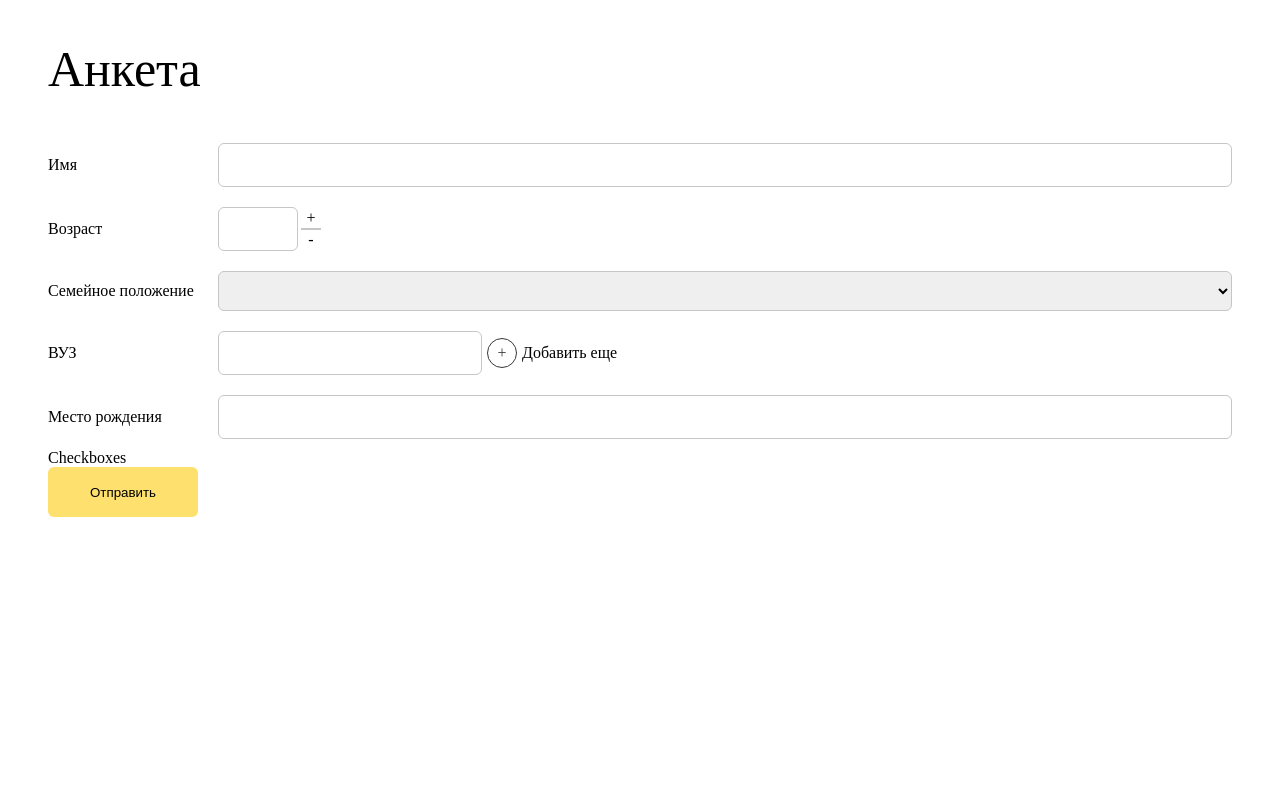
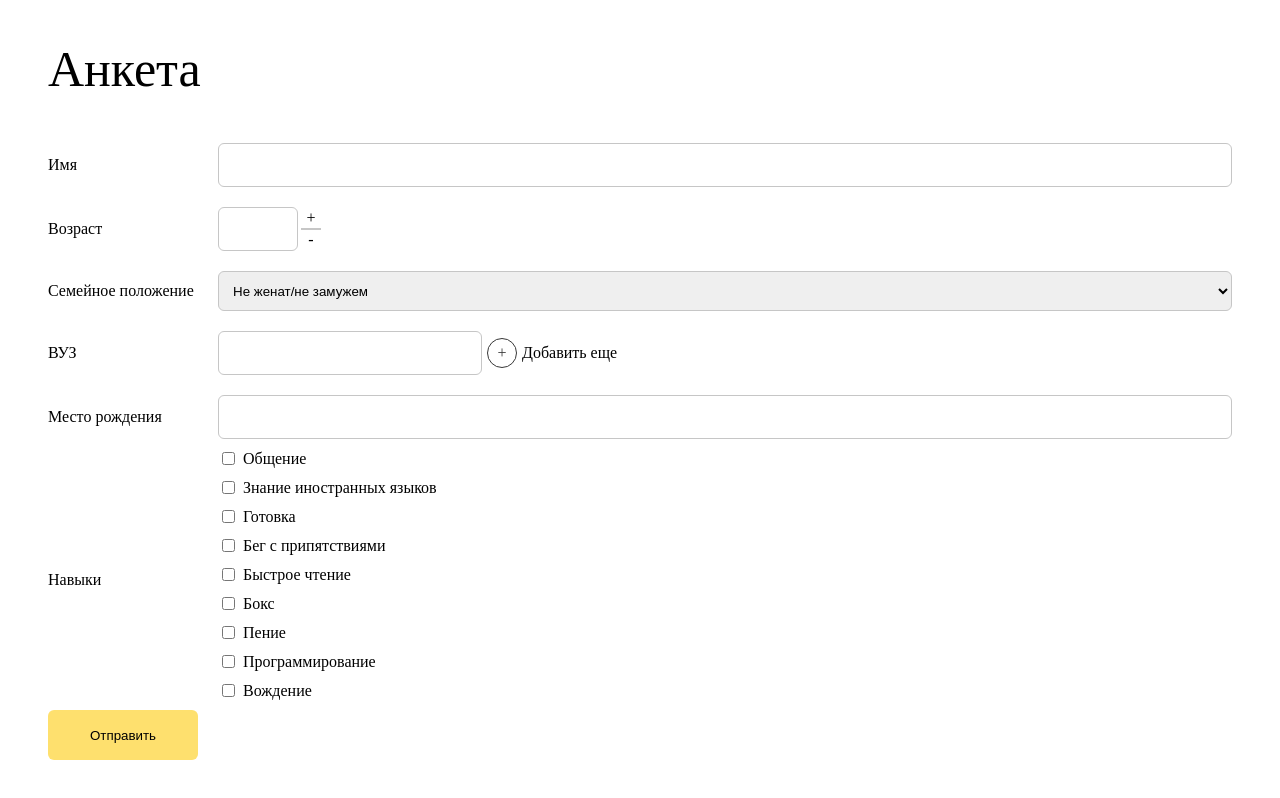
Before and after one commit to olegp306/jsonform, a React (Create React App) app: page / in a window 1280 px wide. Built offline with nearby package versions, Linux system fonts and the light colour scheme.

Commit message:
Add Checkbox and Checkboxes implementation

```diff
--- a/src/components/checkbox/Checkbox.jsx
+++ b/src/components/checkbox/Checkbox.jsx
@@ -1,11 +1,13 @@
-import React from 'react';
-import cn from 'classnames/bind';
-import s from "./Checkbox.module.scss"
+import React,{useState} from "react";
+import cn from "classnames/bind";
+import s from "./Checkbox.module.scss";
 
-const Checkbox = () => {
+const Checkbox = ({ name, label, className, ...rest }) => {
+    const[value,setValue]=useState(false)
   return (
-    <div>
-      <input type='checkbox'/>
+    <div className={cn(s.checkboxWrapper)} onClick={()=>setValue(!value)}>
+      <input type="checkbox" name={name}  checked={value}/>
+      <span className={cn(s.checkboxLabel,s.unselectable)}>{label}</span>
     </div>
   );
 };
--- a/src/components/checkbox/Checkbox.module.scss
+++ b/src/components/checkbox/Checkbox.module.scss
@@ -0,0 +1,19 @@
+.checkboxWrapper {
+  display: flex;
+  justify-content: flex-start;
+  align-items: center;
+  padding-bottom: 10px;
+  width: 250px;
+  cursor: pointer;
+}
+
+.unselectable {
+  -webkit-touch-callout: none; /* iOS Safari */
+  -webkit-user-select: none;   /* Chrome/Safari/Opera */
+}
+
+
+.checkboxLabel{
+  width: 200px;
+  padding-left: 5px;
+}
--- a/src/components/checkboxes/Checkboxes.jsx
+++ b/src/components/checkboxes/Checkboxes.jsx
@@ -1,10 +1,17 @@
-import React from 'react';
-import s from "./Checkboxes.module.scss"
+import React from "react";
+import s from "./Checkboxes.module.scss";
+import Checkbox from "../checkbox";
 
-const Checkboxes = () => {
+const Checkboxes = ({ label, className, items, ...rest }) => {
   return (
-    <div>
-      Checkboxes
+    <div className={s.checkboxesWrapper}>
+      <span className={s.label}>{label}</span>
+      <div className={s.checkboxes}>
+        {items &&
+          items.map((props ) => (
+              <Checkbox {...props}/>
+          ))}
+      </div>
     </div>
   );
 };
--- a/src/components/checkboxes/Checkboxes.module.scss
+++ b/src/components/checkboxes/Checkboxes.module.scss
@@ -0,0 +1,18 @@
+.checkboxesWrapper {
+  display: flex;
+  justify-content: flex-start;
+  align-items: center;
+}
+
+.checkboxes {
+  //display: flex;
+  //justify-content: flex-start;
+  //flex-wrap: wrap;
+  //height: 200px;
+}
+
+
+
+.label {
+  width: 170px;
+}
--- a/src/views/customForm/CustomForm.jsx
+++ b/src/views/customForm/CustomForm.jsx
@@ -1,54 +1,98 @@
-import React from 'react';
-import "./styles.scss"
-import Components from '../../components';
+import React from "react";
+import "./styles.scss";
+import Components from "../../components";
 
 const formJson = [
   {
-    component: 'Label',
-    text: 'Анкета',
+    component: "Label",
+    text: "Анкета"
   },
   {
-    component: 'Input',
-    name: 'name',
-    label: 'Имя',
-    isRequired: true,
+    component: "Input",
+    name: "name",
+    label: "Имя",
+    isRequired: true
   },
   {
-    component: 'Counter',
-    name: 'age',
-    label: 'Возраст',
-    isRequired: true,
+    component: "Counter",
+    name: "age",
+    label: "Возраст",
+    isRequired: true
   },
   {
-    component: 'Select',
-    name: 'maritalStatus',
-    label: 'Семейное положение',
+    component: "Select",
+    name: "maritalStatus",
+    label: "Семейное положение",
     isRequired: true,
+    options: [
+      {
+        label: "Не женат/не замужем",
+        value: "notMarried"
+      },
+      {
+        label: "Женат/Замужем",
+        value: "married"
+      }
+    ]
   },
   {
-    component: 'Inputs',
-    name: 'maritalStatus',
-    label: 'ВУЗ',
-    isRequired: true,
+    component: "Inputs",
+    name: "maritalStatus",
+    label: "ВУЗ",
+    isRequired: true
   },
   {
-    component: 'Input',
-    name: 'skills',
-    label: 'Место рождения',
-    isRequired: true,
+    component: "Input",
+    name: "skills",
+    label: "Место рождения",
+    isRequired: true
   },
   {
-    component: 'Checkboxes',
-    name: 'skills',
-    label: 'Навыки',
-    isRequired: true,
+    component: "Checkboxes",
+    name: "skills",
+    items: [
+      {
+        name: "Communication",
+        label: "Общение"
+      },
+      {
+        name: "languages",
+        label: "Знание иностранных языков"
+      },
+      {
+        name: "cooking",
+        label: "Готовка"
+      },
+        {
+        name: "runWithBorders",
+        label: "Бег с припятствиями"
+      },{
+        name: "fastReading",
+        label: "Быстрое чтение"
+      },{
+        name: "box",
+        label: "Бокс"
+      },{
+        name: "singing",
+        label: "Пение"
+      },{
+        name: "programming",
+        label: "Программирование"
+      },
+        {
+        name: "driving",
+        label: "Вождение"
+      },
+    ],
+    label: "Навыки",
+    isRequired: true
   },
   {
-    component: 'Button',
-    name: 'submitButton',
-    label: 'Отправить',
-    isRequired: true,
-  },
+    component: "Button",
+    name: "submitButton",
+    label: "Отправить",
+    isRequired: true
+  }
 ];
 
 // название компонента,
@@ -56,16 +100,15 @@ const formJson = [
 // placeholder,
 // имя модели, данные необходимые для рендера
 
-const renderForm = (json) => {
-  return json.map((element) => {
+const renderForm = json => {
+  return json.map(element => {
     const { component, ...rest } = element;
     return React.createElement(Components[component], { ...rest });
   });
 };
 
 const CustomForm = () => {
-  return(
-  <div className='formWrapper'>{renderForm(formJson)}</div>);
+  return <div className="formWrapper">{renderForm(formJson)}</div>;
 };
 
 export default CustomForm;
```
